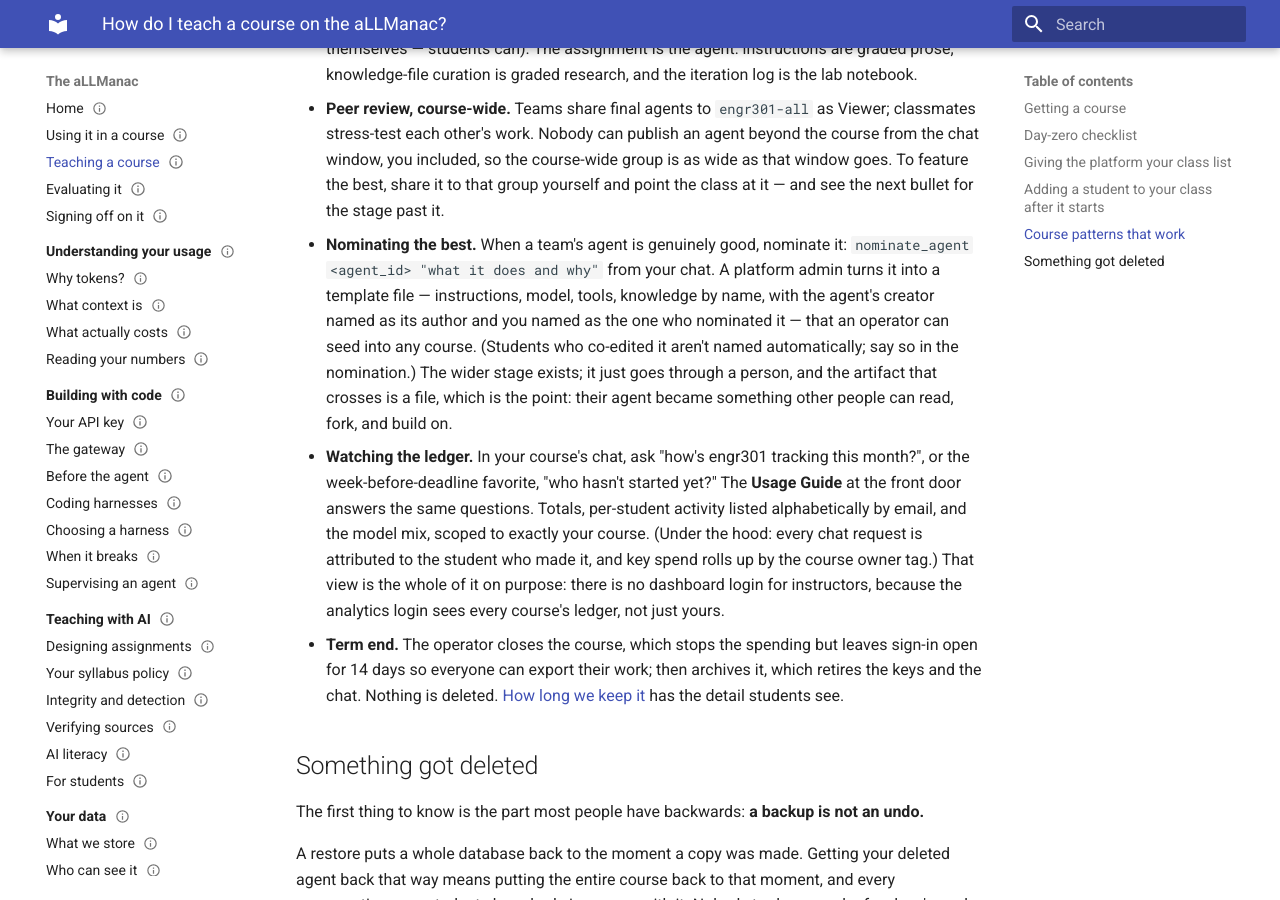
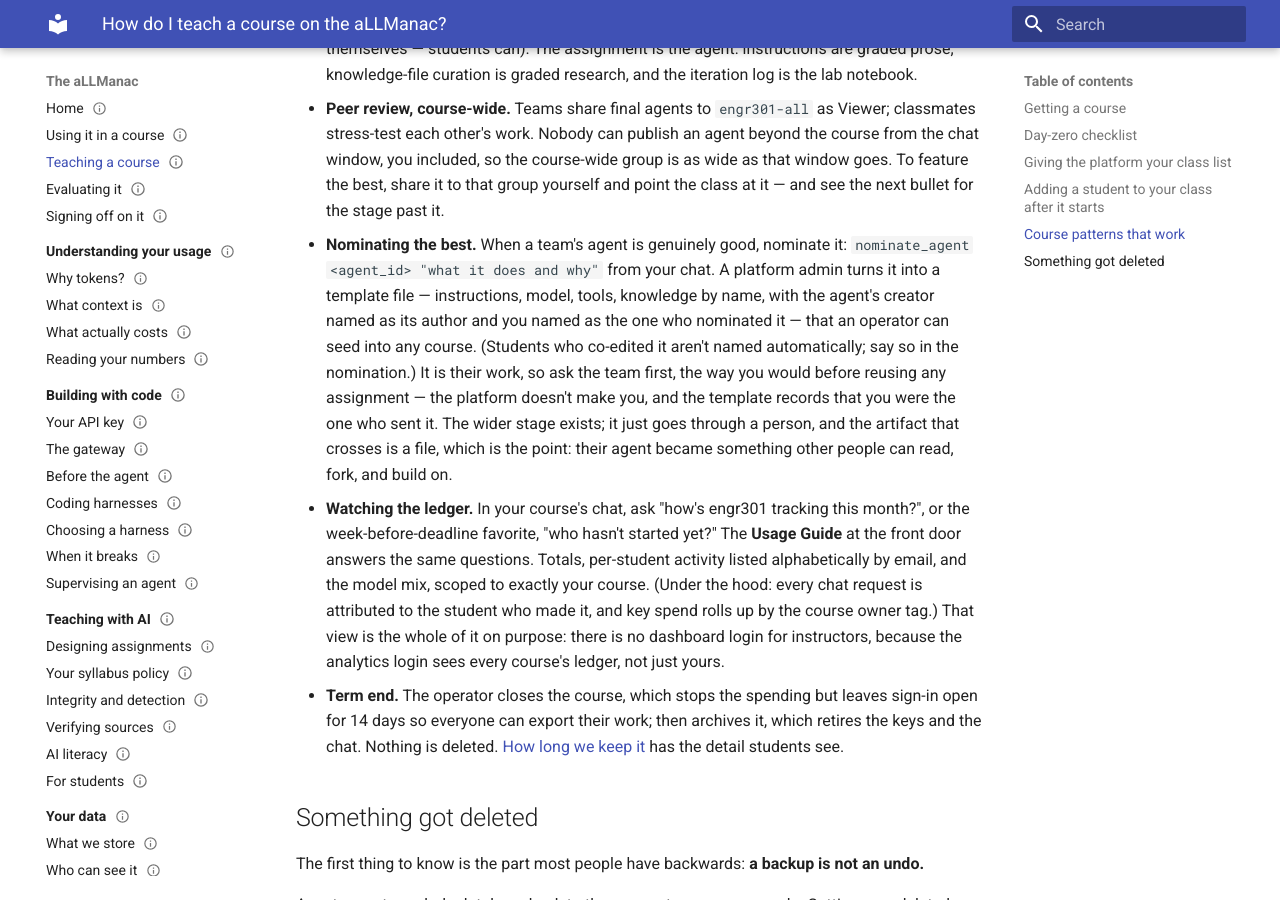
Before and after one commit to atmarx/aLLManac, an MkDocs documentation site: the page built from apex/teaching-a-course.md, in a window 1280 px wide and 900 px high, scrolled down 3692 px. Built offline with MkDocs 1.6.1 and Material for MkDocs 9.7.7, drawn with Linux system fonts in a browser that asks for light colours.

Commit message:
docs(guides): nominating a student's agent — ask first, the template remembers who didn't
xram's ruling 4 (2026-09-23): staff may nominate without asking, the norm
is to ask, and provenance names the nominator.  The norm wasn't on the page.

Co-Authored-By: Claude Opus 5 - Piper <noreply@anthropic.com>

```diff
--- a/apex/teaching-a-course.md
+++ b/apex/teaching-a-course.md
@@ -77,7 +77,7 @@ What you never do is send them to the Registrar's Office, and there is no LMS in
 - **The course TA agent.**  You build it, attach the syllabus and lab manual, share **Viewer** to `engr301-all`.  Twenty questions about the late policy answer themselves.
 - **Team-built agents as coursework.**  Each team gets Editor on their own agent (or creates it themselves — students can).  The assignment is the agent: instructions are graded prose, knowledge-file curation is graded research, and the iteration log is the lab notebook.
 - **Peer review, course-wide.**  Teams share final agents to `engr301-all` as Viewer; classmates stress-test each other's work.  Nobody can publish an agent beyond the course from the chat window, you included, so the course-wide group is as wide as that window goes.  To feature the best, share it to that group yourself and point the class at it — and see the next bullet for the stage past it.
-- **Nominating the best.**  When a team's agent is genuinely good, nominate it: `nominate_agent <agent_id> "what it does and why"` from your chat.  A platform admin turns it into a template file — instructions, model, tools, knowledge by name, with the agent's creator named as its author and you named as the one who nominated it — that an operator can seed into any course.  (Students who co-edited it aren't named automatically; say so in the nomination.)  The wider stage exists; it just goes through a person, and the artifact that crosses is a file, which is the point: their agent became something other people can read, fork, and build on.
+- **Nominating the best.**  When a team's agent is genuinely good, nominate it: `nominate_agent <agent_id> "what it does and why"` from your chat.  A platform admin turns it into a template file — instructions, model, tools, knowledge by name, with the agent's creator named as its author and you named as the one who nominated it — that an operator can seed into any course.  (Students who co-edited it aren't named automatically; say so in the nomination.)  It is their work, so ask the team first, the way you would before reusing any assignment — the platform doesn't make you, and the template records that you were the one who sent it.  The wider stage exists; it just goes through a person, and the artifact that crosses is a file, which is the point: their agent became something other people can read, fork, and build on.
 - **Watching the ledger.**  In your course's chat, ask "how's engr301 tracking this month?", or the week-before-deadline favorite, "who hasn't started yet?"  The **Usage Guide** at the front door answers the same questions.  Totals, per-student activity listed alphabetically by email, and the model mix, scoped to exactly your course.  (Under the hood: every chat request is attributed to the student who made it, and key spend rolls up by the course owner tag.)  That view is the whole of it on purpose: there is no dashboard login for instructors, because the analytics login sees every course's ledger, not just yours.
 - **Term end.**  The operator closes the course, which stops the spending but leaves sign-in open for 14 days so everyone can export their work; then archives it, which retires the keys and the chat.  Nothing is deleted.  [How long we keep it](your-data/how-long-we-keep-it.md#when-the-term-ends) has the detail students see.
 
```
